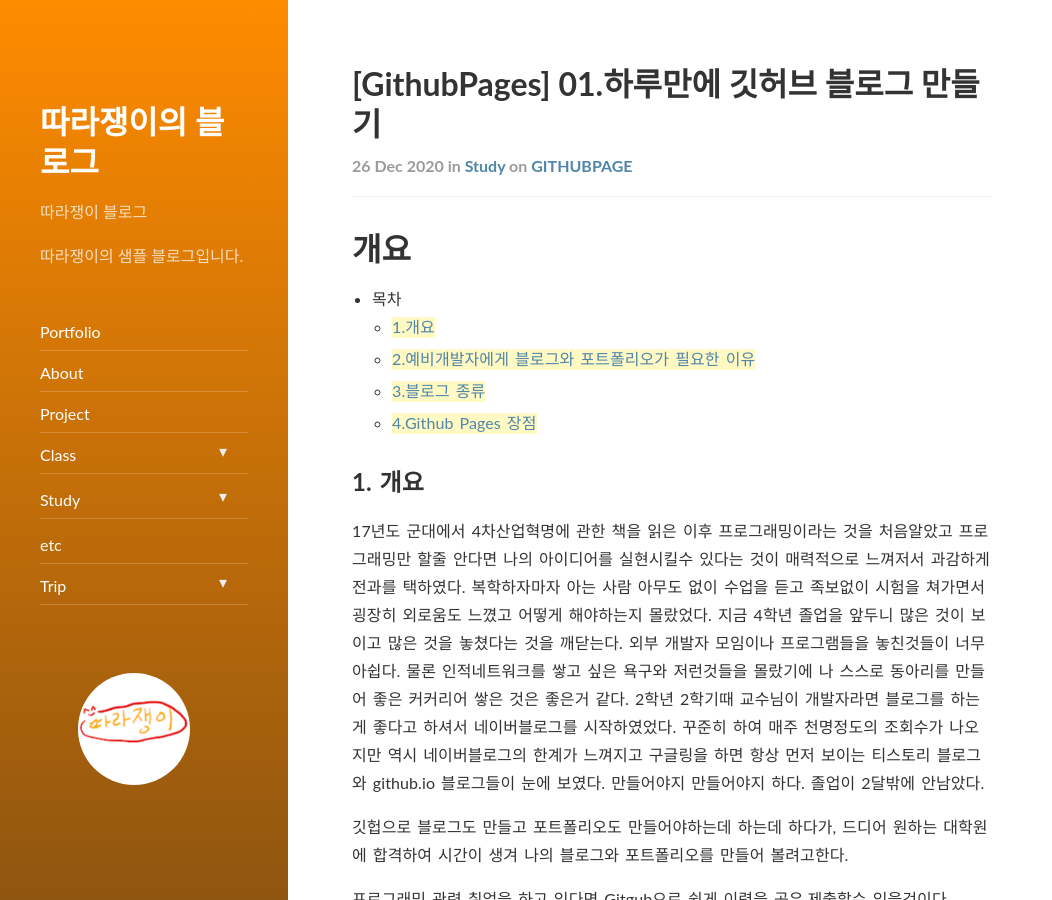
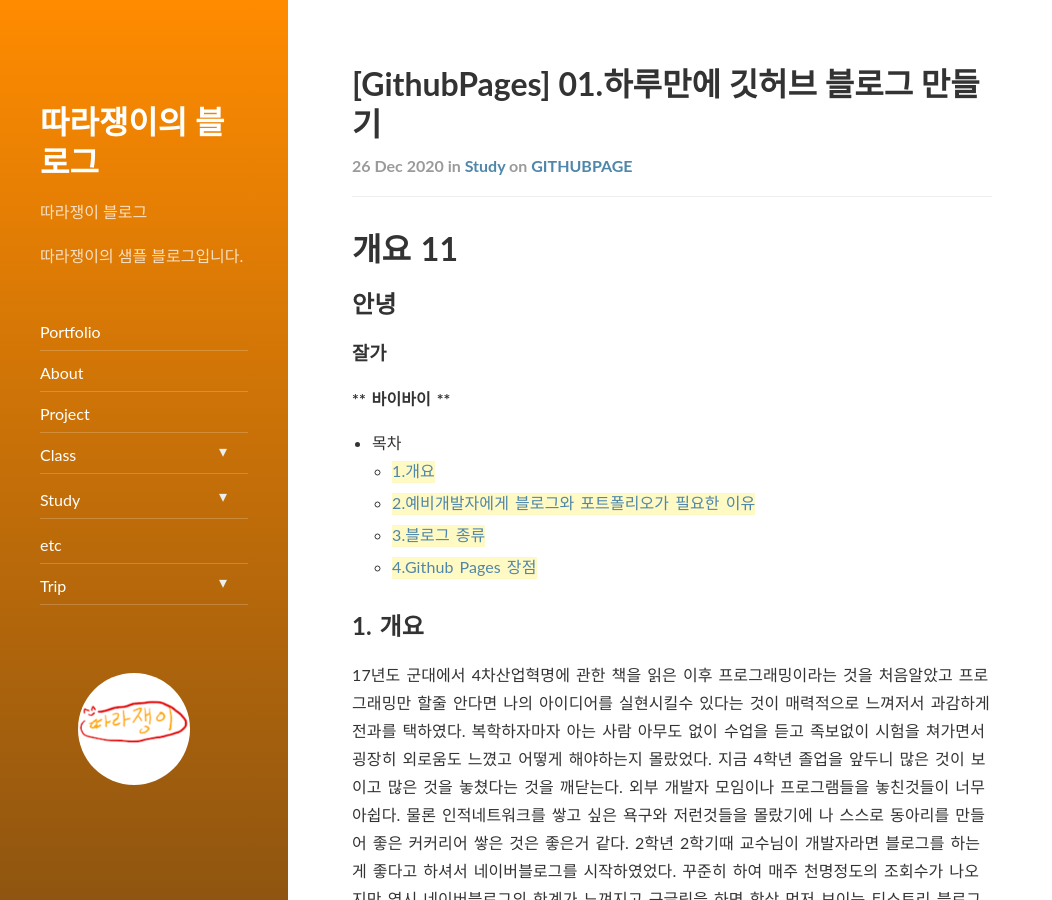
Before and after one commit to JeonEunseoung/JeonEunseoung.github.io, a Jekyll site: the page built from _posts/study/2020-12-26-making-blog01.md, in a window 1280 px wide and 900 px high. Shown: the whole window, without its empty margins (0-1052 px from the left). Built offline with Jekyll 4.4.1, drawn with Linux system fonts in a browser that asks for light colours; nearby versions of some CDN libraries.

Commit message:
Update 2020-12-26-making-blog01.md

```diff
--- a/_posts/study/2020-12-26-making-blog01.md
+++ b/_posts/study/2020-12-26-making-blog01.md
@@ -1,17 +1,21 @@
 ---
 layout: post
-title:  "[GithubPages] 01.하루만에 깃허브 블로그 만들기"
-subtitle:   "개요"
-date: 2020-12-26 11:45:51 +0900
+title: '[GithubPages] 01.하루만에 깃허브 블로그 만들기'
+subtitle: 개요
+date: '2020-12-26 11:45:51 +0900'
 categories: study
 tags: githubpage
 comments: true
 related_posts:
-    - category/_posts/study/2020-12-26-making-blog-02.md
-    - category/_posts/study/2020-12-26-making-blog-03.md
+  - category/_posts/study/2020-12-26-making-blog-02.md
+  - category/_posts/study/2020-12-26-making-blog-03.md
+published: true
 ---
 
-# 개요
+# 개요 11
+## 안녕
+### 잘가
+**** 바이바이 ****
 
 - 목차
     - [1.개요](#개요)
```
